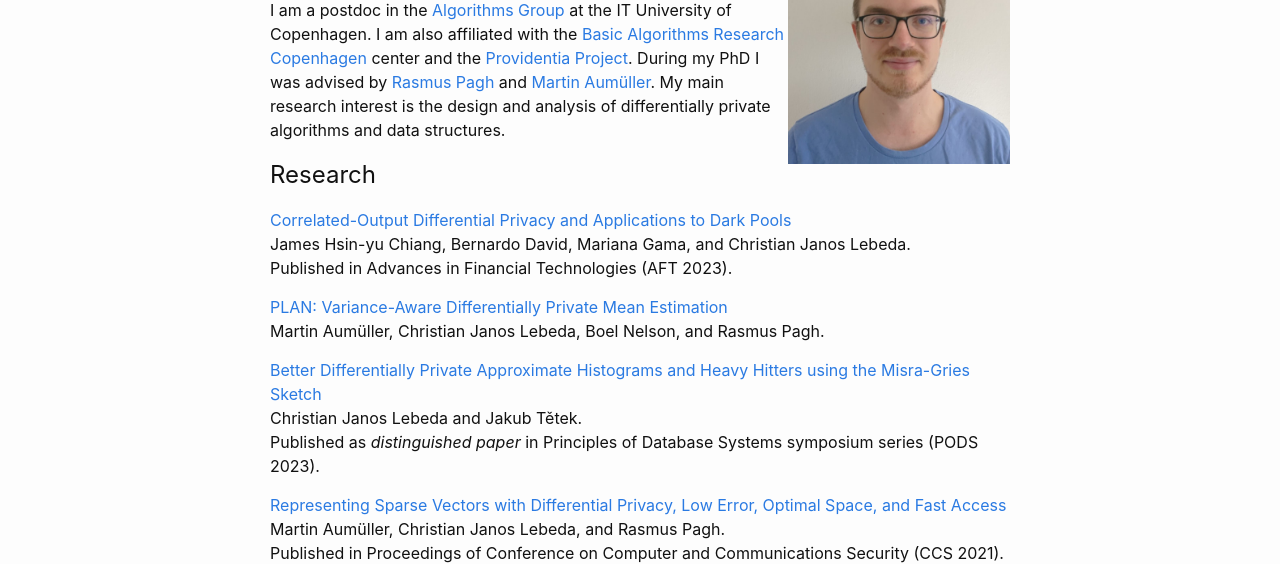
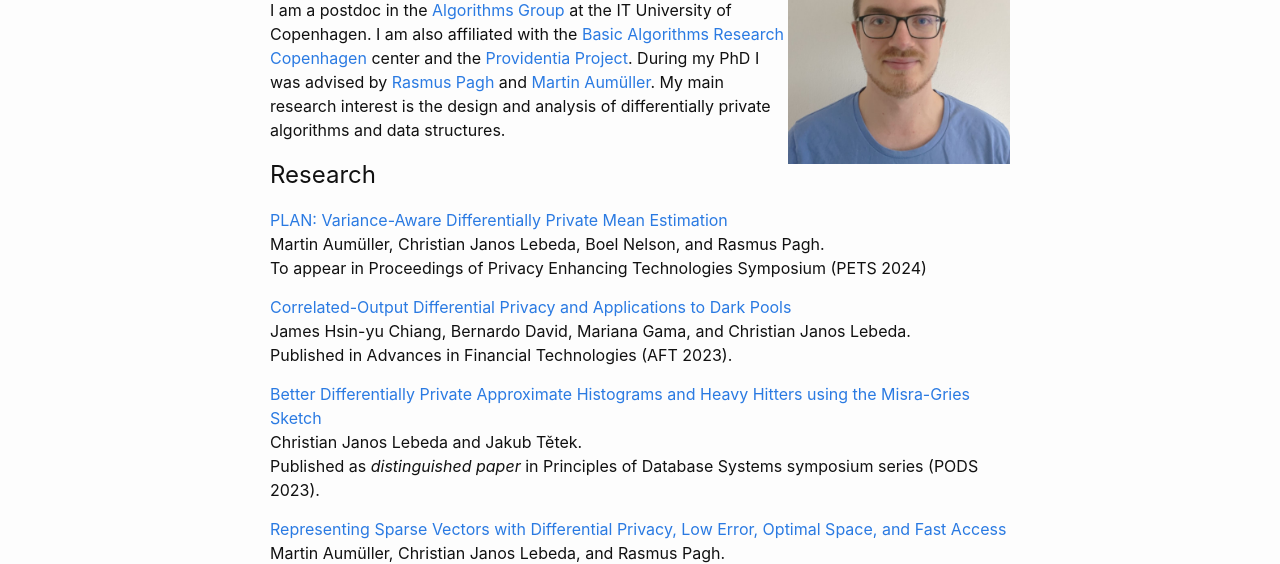
Before and after one commit to ChristianLebeda/ChristianLebeda.github.io, a plain HTML site: page index.html in a window 1280 px wide. Shown: the part 172-736 px from the top of the page. Drawn offline with Linux system fonts and the light colour scheme.

Commit message:
PLAN accepted to PETS2024

```diff
--- a/index.html
+++ b/index.html
@@ -46,12 +46,13 @@ My main research interest is the design and analysis of differentially private a
 
 <h2 id="research">Research</h2>
 
+<p><a href="https://arxiv.org/abs/2306.08745">PLAN: Variance-Aware Differentially Private Mean Estimation</a><br />
+Martin Aum&uuml;ller, Christian Janos Lebeda, Boel Nelson, and Rasmus Pagh.<br />
+To appear in Proceedings of Privacy Enhancing Technologies Symposium (PETS 2024)</p>
+
 <p><a href="https://eprint.iacr.org/2023/943">Correlated-Output Differential Privacy and Applications to Dark Pools</a><br />
 James Hsin-yu Chiang, Bernardo David, Mariana Gama, and Christian Janos Lebeda.<br />
 Published in Advances in Financial Technologies (AFT 2023).</p>
-
-<p><a href="https://arxiv.org/abs/2306.08745">PLAN: Variance-Aware Differentially Private Mean Estimation</a><br />
-Martin Aum&uuml;ller, Christian Janos Lebeda, Boel Nelson, and Rasmus Pagh.</p>
 
 <p><a href="https://arxiv.org/abs/2301.02457">Better Differentially Private Approximate Histograms and Heavy Hitters using the Misra-Gries Sketch</a><br />
 Christian Janos Lebeda and Jakub Tětek.<br />
```
